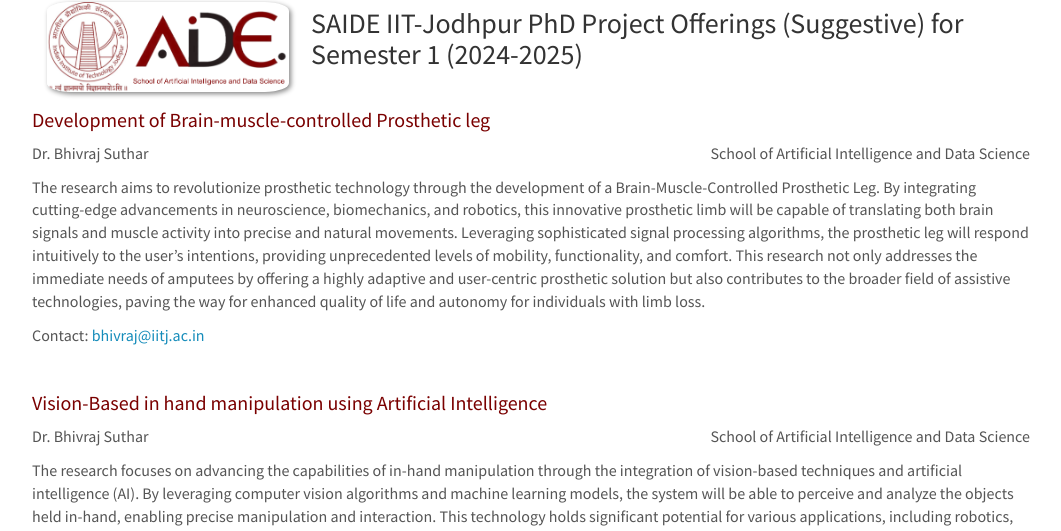
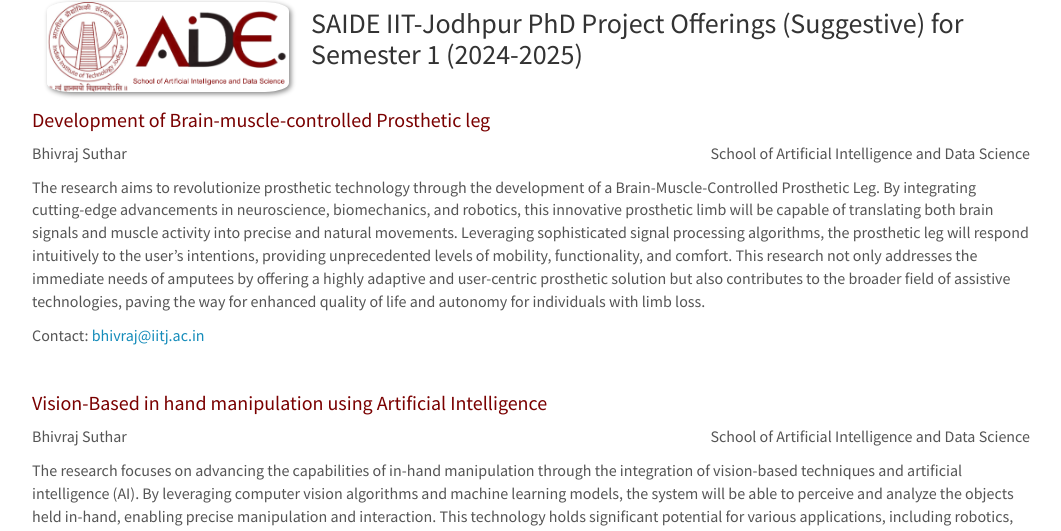
Before and after one commit to gsaurabhr/SAIDE_PhD_Projects, a Jekyll site: the page built from _pages/projects.md, in a window 1280 px wide and 900 px high. Shown: the part 84-615 px from the top of the window, without its empty margins (109-1170 px from the left). Built offline with Jekyll 4.4.1, drawn with Linux system fonts in a browser that asks for light colours; nearby versions of some CDN libraries.

```diff
--- a/_data/projects.yaml
+++ b/_data/projects.yaml
@@ -275,7 +275,7 @@
   email: harshal.akolekar@iitj.ac.in
   sort: '1'
 - timestamp: 3/22/2024 15:00:37
-  name: Dr. Bhivraj Suthar
+  name: Bhivraj Suthar
   affiliation: School of Artificial Intelligence and Data Science
   title: Development of Brain-muscle-controlled Prosthetic leg
   description: >-
@@ -294,7 +294,7 @@
   email: bhivraj@iitj.ac.in
   sort: ''
 - timestamp: 3/22/2024 15:09:29
-  name: Dr. Bhivraj Suthar
+  name: Bhivraj Suthar
   affiliation: School of Artificial Intelligence and Data Science
   title: Vision-Based in hand manipulation using Artificial Intelligence
   description: >-
```
